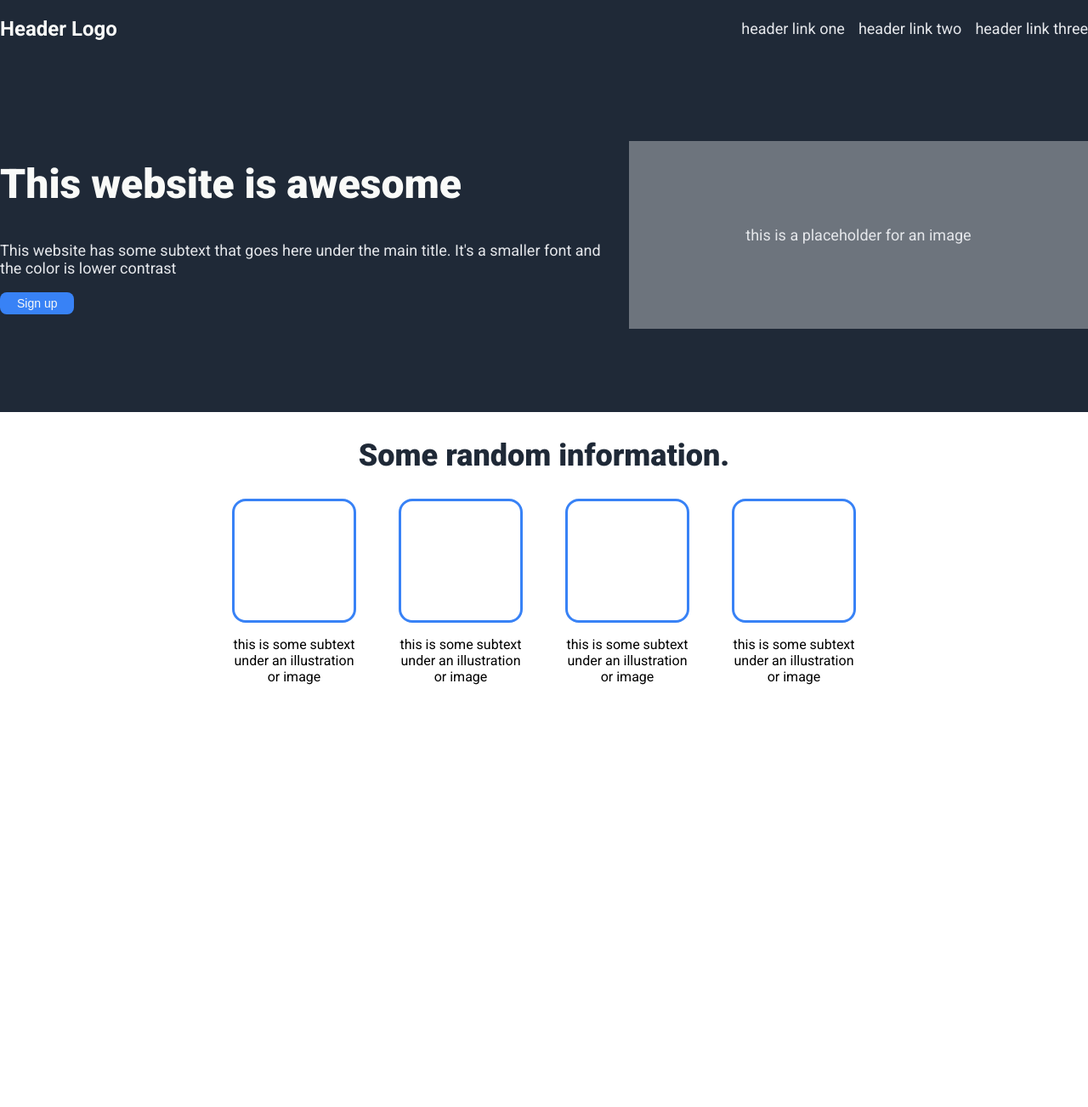
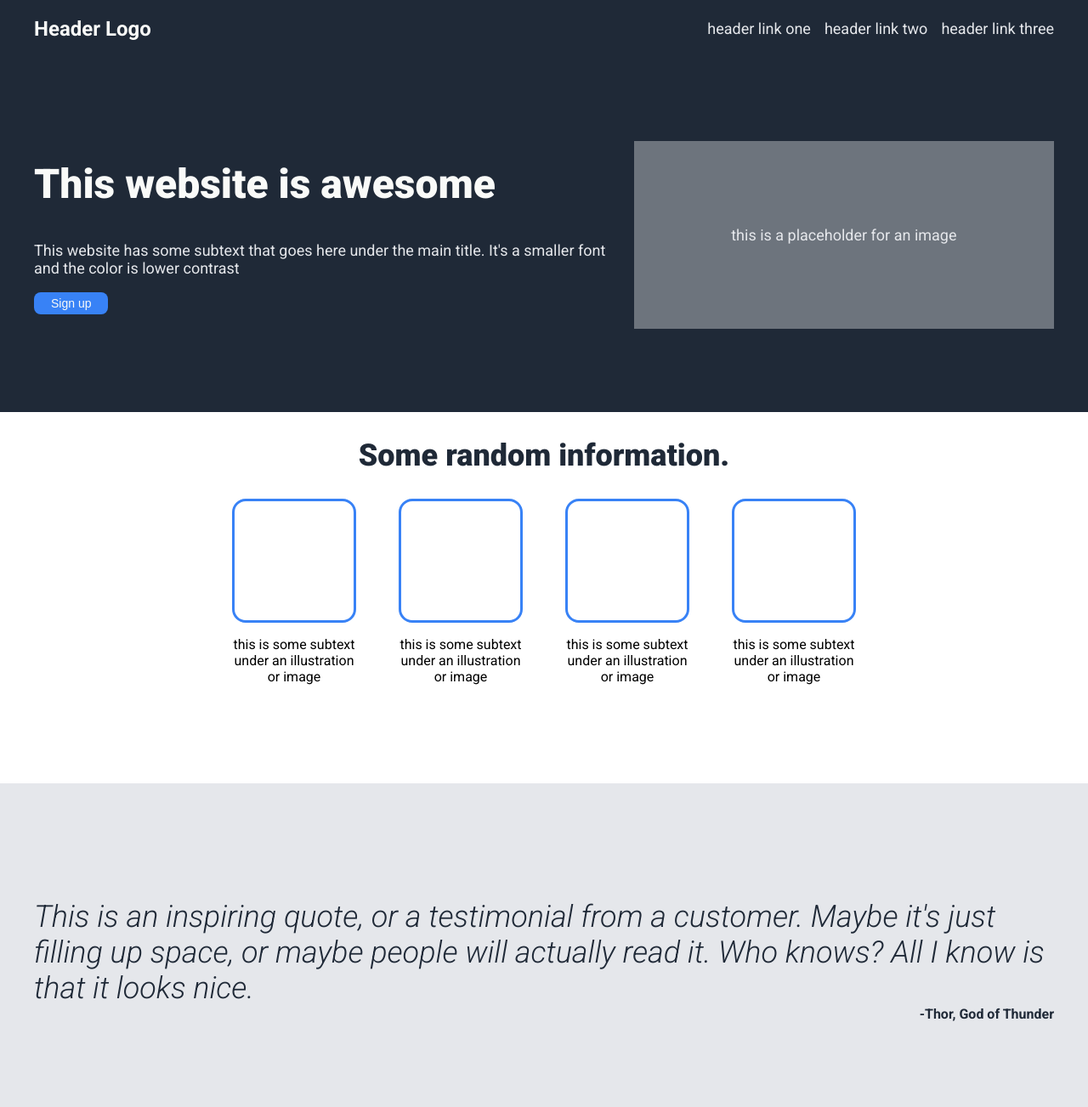
Before and after one commit to van1337/landing-page, a plain HTML site: page index.html in a window 1280 px wide. Shown: the whole page at 85% size. Before the commit the page ends 922 px from the top, so only its background shows below. Drawn offline with Linux system fonts and the light colour scheme.

Commit message:
Add containers to all sections and html/css for quote section

```diff
--- a/index.html
+++ b/index.html
@@ -11,21 +11,25 @@
 </head>
 <body>
     <section class="header">
+        <div class="header-container">
             <h2>Header Logo</h2>
             <ul class="header-links">
                 <li><a href="#">header link one</a></li>
                 <li><a href="#">header link two</a></li>
                 <li><a href="#">header link three</a></li>
             </ul>
+        </div>
     </section>
 
     <section class="hero">
+        <div class="hero-container">
             <div class="hero-left">
             <h2>This website is awesome</h2>
             <p>This website has some subtext that goes here under the main title. It's a smaller font and the color is lower contrast</p>
             <button>Sign up</button>
             </div>
             <p class="placeholder">this is a placeholder for an image</p>
+        </div>
     </section>
 
     <section class="info">
@@ -51,7 +55,10 @@
     </section>
 
     <section class="quote">
-
+        <div class="quote-container">
+            <p class="text">This is an inspiring quote, or a testimonial from a customer. Maybe it's just filling up space, or maybe people will actually read it. Who knows? All I know is that it looks nice.</p>
+            <p class="author">-Thor, God of Thunder</p>
+        </div>
     </section>
 </body>
 </html>
--- a/style.css
+++ b/style.css
@@ -4,12 +4,19 @@
     padding: 0;
 }
 
-.header {
-    display: flex;
+.header,
+.hero {
     background-color: #1f2937;
+}
+
+.header-container {
     justify-content: space-between;
     align-items: center;
+    display: flex;
+    max-width: 1200px;
+    margin: 0 auto;
 }
+
 
 .header h2 {
     color: #f9faf8;
@@ -29,12 +36,13 @@
     list-style: none;
 }
 
-.hero {
+.hero-container {
     display: flex;
-    background-color: #1f2937;
     padding: 80px 0;
     justify-content: center;
     gap: 30px;
+    max-width: 1200px;
+    margin: 0 auto;
 }
 
 .hero h2 {
@@ -78,6 +86,7 @@
     gap: 50px;
     justify-content: center;
     text-align: center;
+    flex-wrap: wrap;
 }
 
 .card {
@@ -96,3 +105,27 @@
     height: 100px;
     border-radius: 16px;
 }
+
+.quote {
+    background-color: #e5e7eb;
+}
+
+.quote-container {
+    padding: 100px 0;
+    max-width: 1200px;
+    margin: 0 auto;
+}
+.quote .text {
+    font-size: 36px;
+    font-weight: 300;
+    color: #1f2937;
+    font-style: italic;
+    margin-bottom: 0;
+}
+
+.quote .author {
+    color: #1f2937;
+    font-weight: bold;
+    margin: 0;
+    text-align: right;
+}
```
Lines whose indentation alone changed are shown as unchanged.
